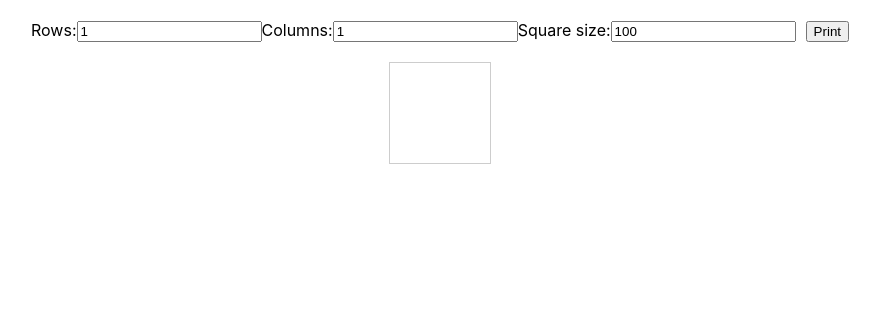
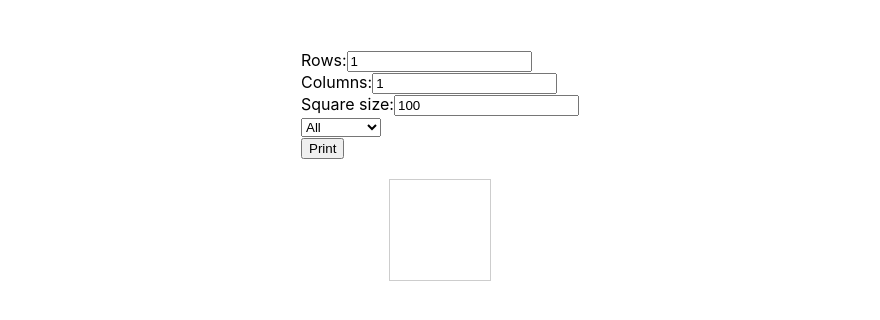
Before and after one commit to Thang-1996/print-square, a React (Create React App) app: page / in a window 1280 px wide. Shown: the top 320 px of the page, without its empty margins (200-1080 px from the left). Built offline with nearby package versions, Linux system fonts and the light colour scheme.

Commit message:
add style option

```diff
--- a/src/App.css
+++ b/src/App.css
@@ -2,41 +2,48 @@
   display: flex;
   flex-direction: column;
   align-items: center;
-  margin: 20px 0;
+  margin-top: 50px;
 }
 
 .row {
   display: flex;
 }
-.print-button {
-  margin-left: 10px;
-}
+
 .grid {
   margin-top: 20px;
 }
-.group-button {
-  display : flex;
-
-}
-.square {
+.square-full {
   display: flex;
   align-items: center;
   justify-content: center;
-  background-color: #fff;
+  background-color: #ffffff;
   cursor: pointer;
   position: relative;
-  border: 1px solid #CDCDCD;
+  border: 0.5px solid #CDCDCD;
+}
+.square-ke-ngang {
+  display: flex;
+  align-items: center;
+  justify-content: center;
+  background-color: #ffffff;
+  cursor: pointer;
+  position: relative;
+  border-top: 0.5px solid #CDCDCD;
+  border-bottom: 0.5px solid #CDCDCD;
+}
+.square-ke-ngang:first-child {
+  border-left: 1px solid #CDCDCD;
+}
+
+.square-ke-ngang:last-child {
+  border-right: 1px solid #CDCDCD;
+}
+
+.square:nth-child(n+2):nth-last-child(n+2) {
+  border-left: none;
+  border-right: none;
 }
 
 .react-resizable-handle {
   display: none !important;
 }
-@media print {
-  .group-button {
-    display: none!important;
-  }
-  @page {
-    margin: 0!important;
-    padding: 0!important;
-  }
-}
--- a/src/App.js
+++ b/src/App.js
@@ -6,11 +6,20 @@ function App() {
     const [numRows, setNumRows] = React.useState(1);
     const [numCols, setNumCols] = React.useState(1);
     const [squareSize, setSquareSize] = React.useState(100);
+    const [devideStyle, setDevideStyle] = React.useState("all")
 
     const handleResize = (index, size) => {
         setSquareSize(size.width / numCols);
     };
-
+    const renderClass = () => {
+        let className = "all"
+        if(devideStyle === "kengang") {
+            className = "square-ke-ngang"
+        }else{
+            className = "square-full"
+        }
+        return className
+    }
     const renderSquare = (rowIndex, colIndex) => {
         return (
             <ResizableBox
@@ -21,7 +30,7 @@ function App() {
                 resizeHandles={['se']}
                 minConstraints={[squareSize, squareSize]}
                 maxConstraints={[squareSize, squareSize]}
-                className="square"
+                className={renderClass()}
             >
                 {/*{rowIndex * numCols + colIndex + 1}*/}
             </ResizableBox>
@@ -45,15 +54,21 @@ function App() {
             <div className="group-button">
                 <div>
                     <label>Rows:</label>
-                    <input type="number" value={numRows} onChange={(event) => setNumRows(event.target.value !== '' ? Number(event.target.value) : 1)} />
+                    <input type="text" value={numRows} onChange={(event) => setNumRows(Number(event.target.value))} />
                 </div>
                 <div>
                     <label>Columns:</label>
-                    <input type="number" value={numCols} onChange={(event) => setNumCols(event.target.value !== '' ? Number(event.target.value) : 1)} />
+                    <input type="number" value={numCols} onChange={(event) => setNumCols(Number(event.target.value))} />
                 </div>
                 <div>
                     <label>Square size:</label>
-                    <input type="number" value={squareSize} onChange={(event) => setSquareSize(event.target.value !== '' ? Number(event.target.value) : 20)} />
+                    <input type="text" value={squareSize} onChange={(event) => setSquareSize(Number(event.target.value))} />
+                </div>
+                <div>
+                    <select onChange={(event) => setDevideStyle(event.target.value)}>
+                        <option value="all">All</option>
+                        <option value="kengang">Kẻ ngang</option>
+                    </select>
                 </div>
                 <div className="print-button">
                     <button onClick={() => window.print()}>Print</button>
```
